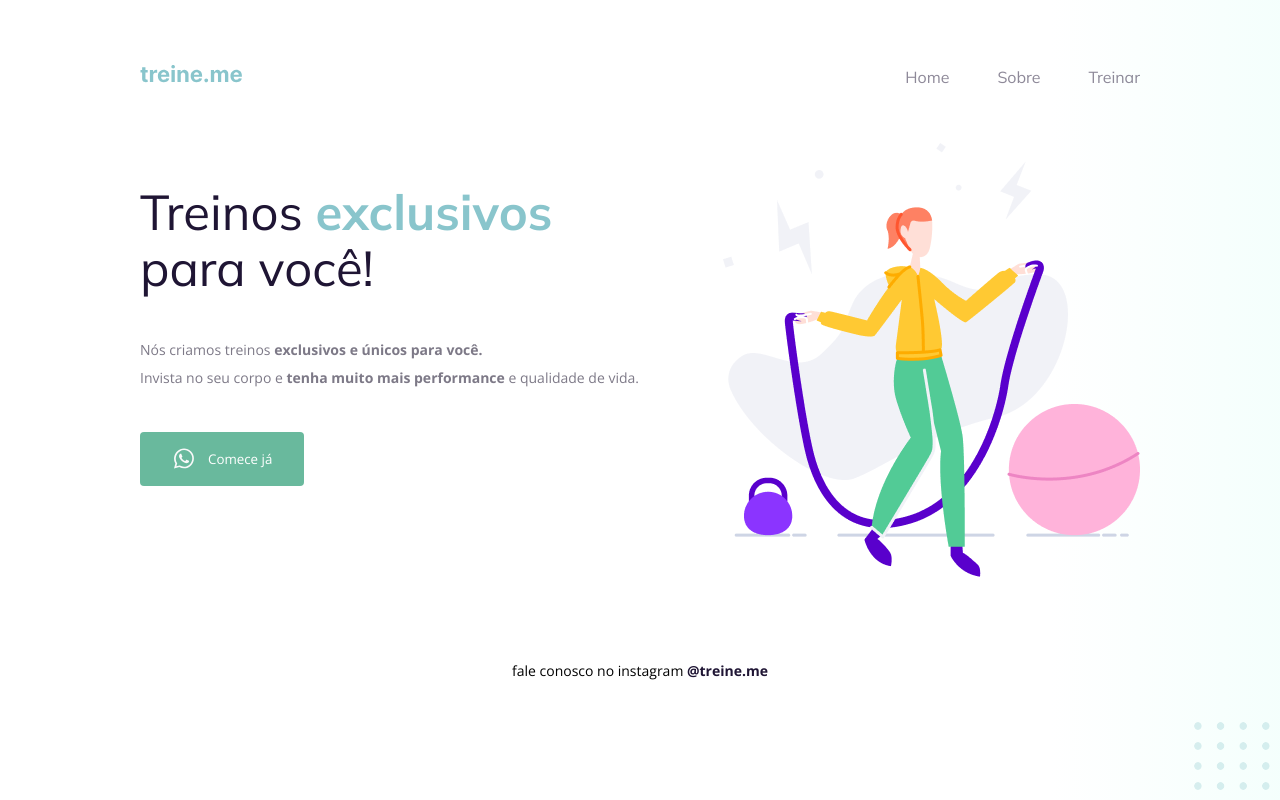
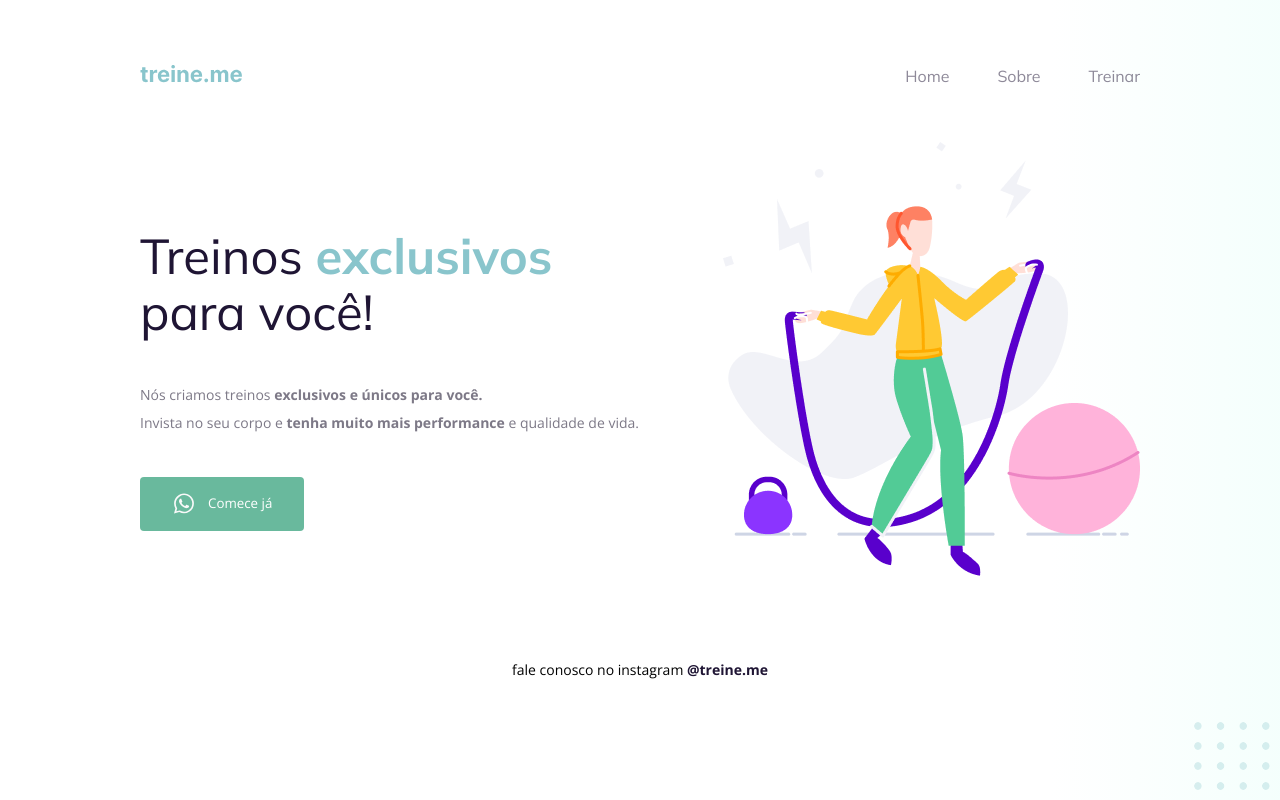
Before and after one commit to carloscrw/rocketseat-projeto02, a plain HTML site: page index.html in a window 1280 px wide. Drawn offline with nearby package versions, Linux system fonts and the light colour scheme.

Commit message:
fix: bugs corrigido

```diff
--- a/style.css
+++ b/style.css
@@ -14,7 +14,6 @@ body {
 
 .page {
   width: 1000px;
-
   margin: 0 auto;
   padding-top: 65px;
 }
@@ -23,6 +22,8 @@ nav {
   display: flex;
   justify-content: space-between;
   align-items: center;
+  margin-bottom: 55px;
+  font-family: 'Mulish', sans-serif;
 }
 
 ul {
@@ -58,7 +59,6 @@ h1 {
   color: #1f1534;
 
   font-weight: normal;
-
   width: 490px;
 }
 
@@ -69,9 +69,9 @@ h1 span {
 
 main {
   display: flex;
+  align-items: center;
   justify-content: space-between;
 
-  margin-top:55px
 }
 
 section p {
@@ -92,7 +92,7 @@ button {
 
   display: flex;
   align-items: center;
-  justify-content: space-around;
+  justify-content: center;
   gap: 12px;
 
   border-radius: 4px;
```
